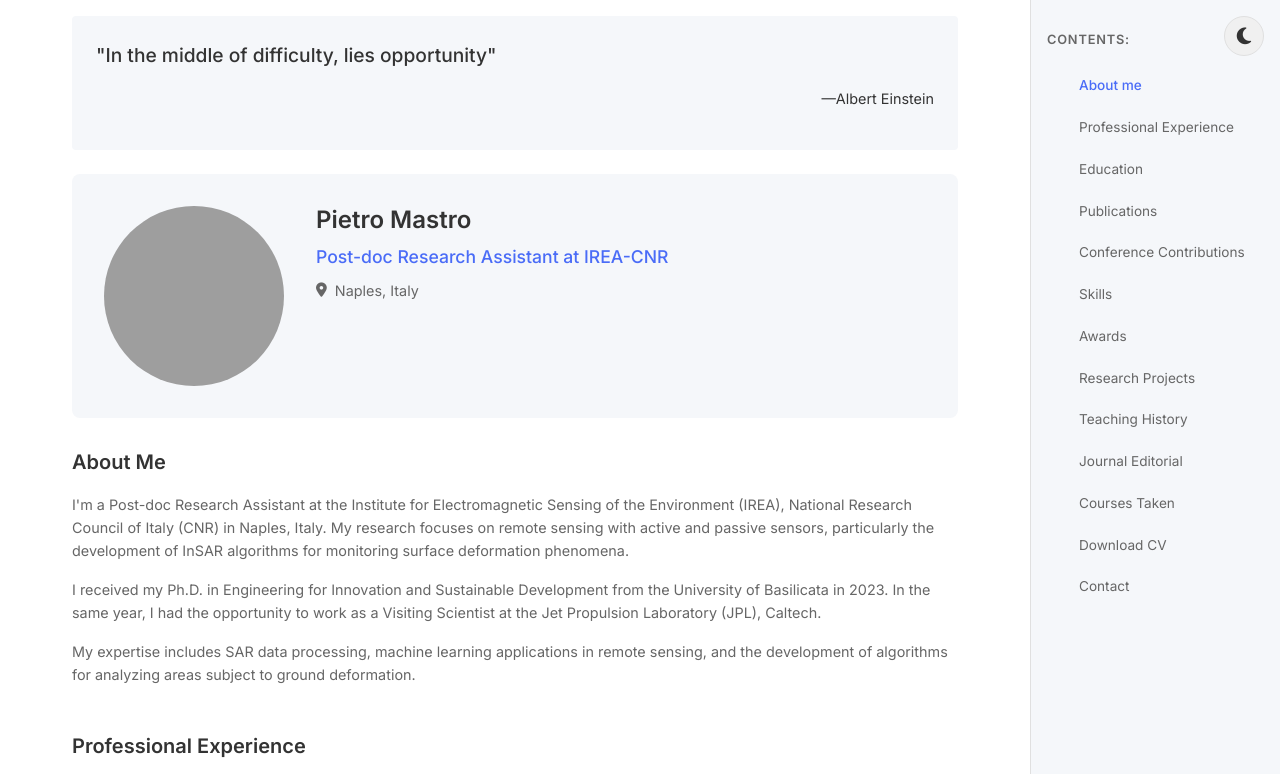
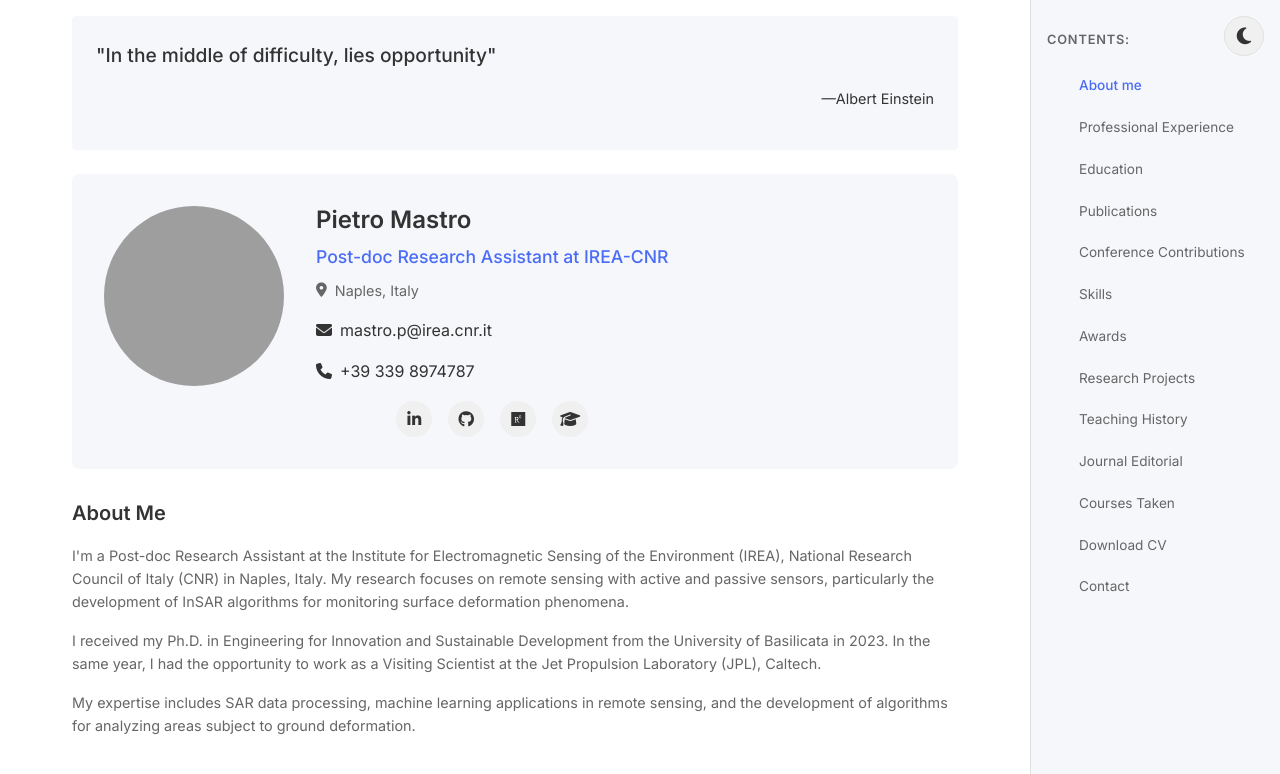
Before and after one commit to pietroMastro92/pietro_mastro_portfolio, a website: page index.html in a window 1280 px wide. Shown: the top 774 px of the page. Drawn offline with nearby package versions, Linux system fonts and the light colour scheme; grey boxes are pictures that could not be loaded.

Commit message:
feat(profile): add contact info and social icons to profile section
Move contact information and social icons from footer to profile section for better visibility. Introduce new CSS class `.profile-social-icons` to style the social icons in the profile section.

```diff
--- a/css/styles.css
+++ b/css/styles.css
@@ -148,6 +148,12 @@ a:hover {
     margin-bottom: 0.5rem;
     font-size: 1.5rem;
     font-weight: 600;
+}
+
+.profile-social-icons {
+    margin-top: 1rem;
+    display: flex;
+    gap: 0.8rem;
 }
 
 .job-title {
--- a/index.html
+++ b/index.html
@@ -35,6 +35,14 @@
                         <h1>Pietro Mastro</h1>
                         <p class="job-title"> Post-doc Research Assistant at IREA-CNR</p>
                         <p class="location"><i class="fas fa-map-marker-alt me-2"></i>Naples, Italy</p>
+                        <p><i class="fas fa-envelope me-2"></i>mastro.p@irea.cnr.it</p>
+                        <p><i class="fas fa-phone me-2"></i>+39 339 8974787</p>
+                        <div class="social-icons profile-social-icons">
+                            <a href="https://www.linkedin.com/in/pietro-mastro-8186a6303/" target="_blank" rel="noopener noreferrer"><i class="fab fa-linkedin-in"></i></a>
+                            <a href="https://github.com/pietroMastro92" target="_blank" rel="noopener noreferrer"><i class="fab fa-github"></i></a>
+                            <a href="https://www.researchgate.net/profile/Pietro-Mastro-2?ev=hdr_xprf" target="_blank" rel="noopener noreferrer"><i class="fab fa-researchgate"></i></a>
+                            <a href="https://scholar.google.com/citations?user=6U8cddkAAAAJ&hl=it" target="_blank" rel="noopener noreferrer"><i class="fas fa-graduation-cap"></i></a>
+                        </div>
                     </div>
                 </div>
             </header>
@@ -559,8 +567,6 @@
                 <div class="footer-left">
                     <h4>Pietro Mastro</h4>
                     <p><i class="fas fa-map-marker-alt me-2"></i>Naples, Italy</p>
-                    <p><i class="fas fa-envelope me-2"></i>mastro.o@irea.cnr.it</p>
-                    <p><i class="fas fa-phone me-2"></i>+39 3398974787</p>
                     <div class="social-icons">
                         <a href="https://www.linkedin.com/in/pietro-mastro-8186a6303/" target="_blank" rel="noopener noreferrer"><i class="fab fa-linkedin-in"></i></a>
                         <a href="https://github.com/pietroMastro92" target="_blank" rel="noopener noreferrer"><i class="fab fa-github"></i></a>
```
